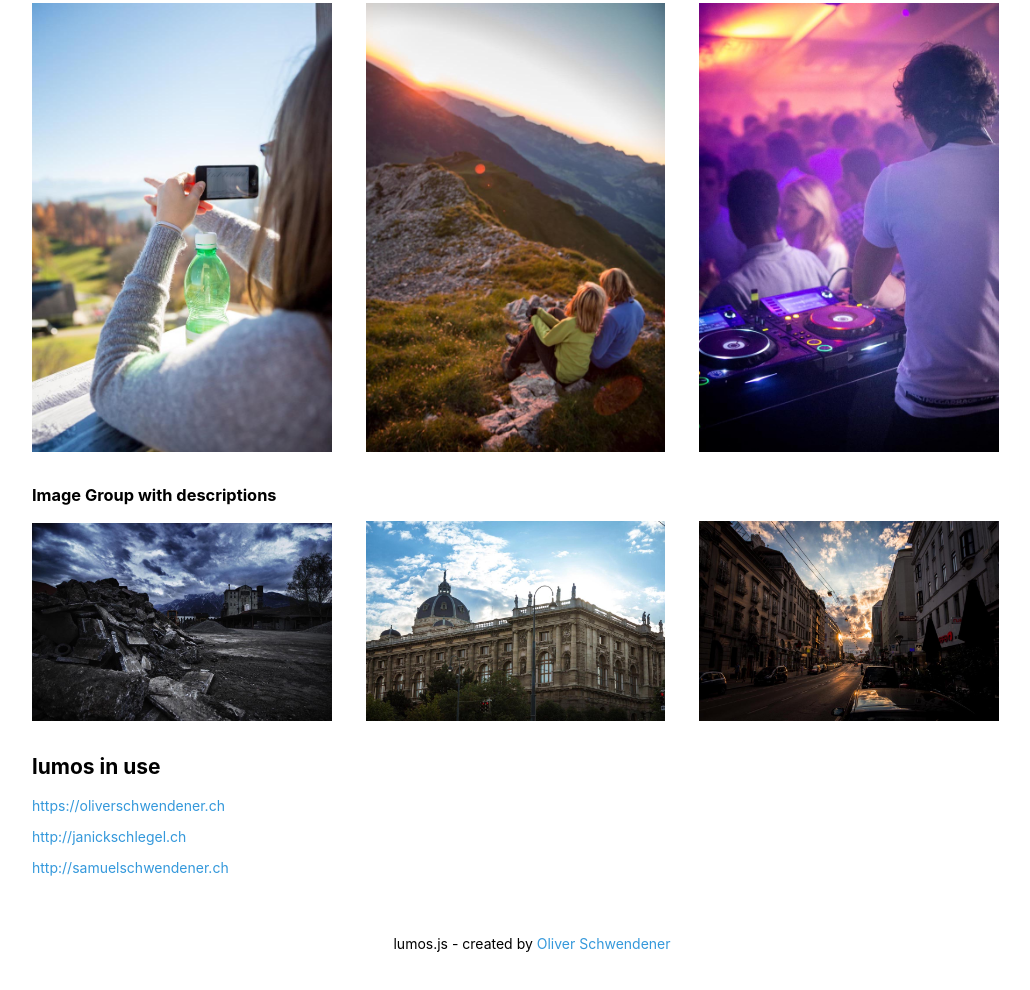
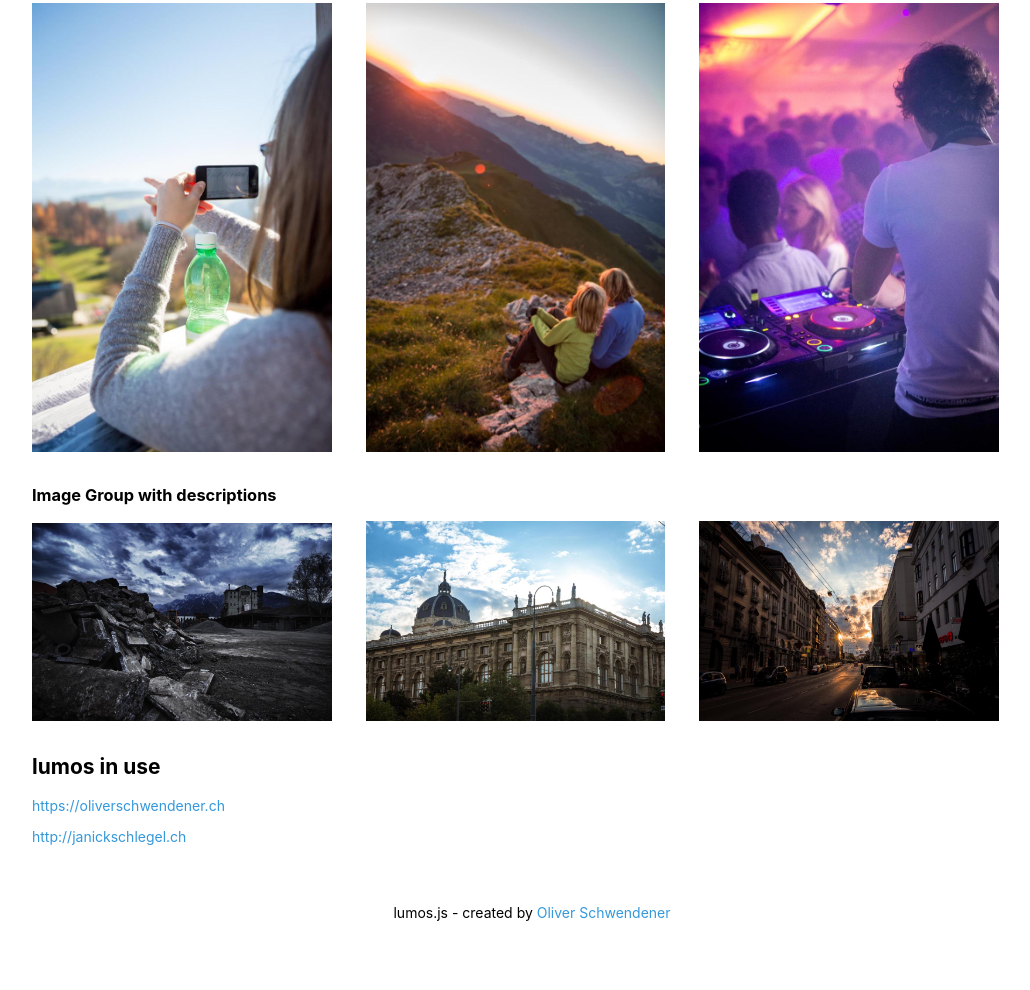
Before and after one commit to oliverschwendener/lumos, a website with bundled scripts: page index.html in a window 1280 px wide. Shown: the part 649-1639 px from the top of the page, without its empty margins (108-1138 px from the left). Built offline with nearby package versions, Linux system fonts and the light colour scheme.

Commit message:
Updated links

```diff
--- a/index.html
+++ b/index.html
@@ -97,17 +97,12 @@
                     http://janickschlegel.ch
                 </a>
             </p>
-            <p>
-                <a href="http://samuelschwendener.ch">
-                    http://samuelschwendener.ch
-                </a>
-            </p>
         </div>
     </main>
 
     <footer>
         <div class="container">
-            lumos.js - created by <a href="http://oliverschwendener.ch" target="_blank">Oliver Schwendener</a>
+            lumos.js - created by <a href="https://oliverschwendener.ch" target="_blank">Oliver Schwendener</a>
         </div>
     </footer>
 
```
